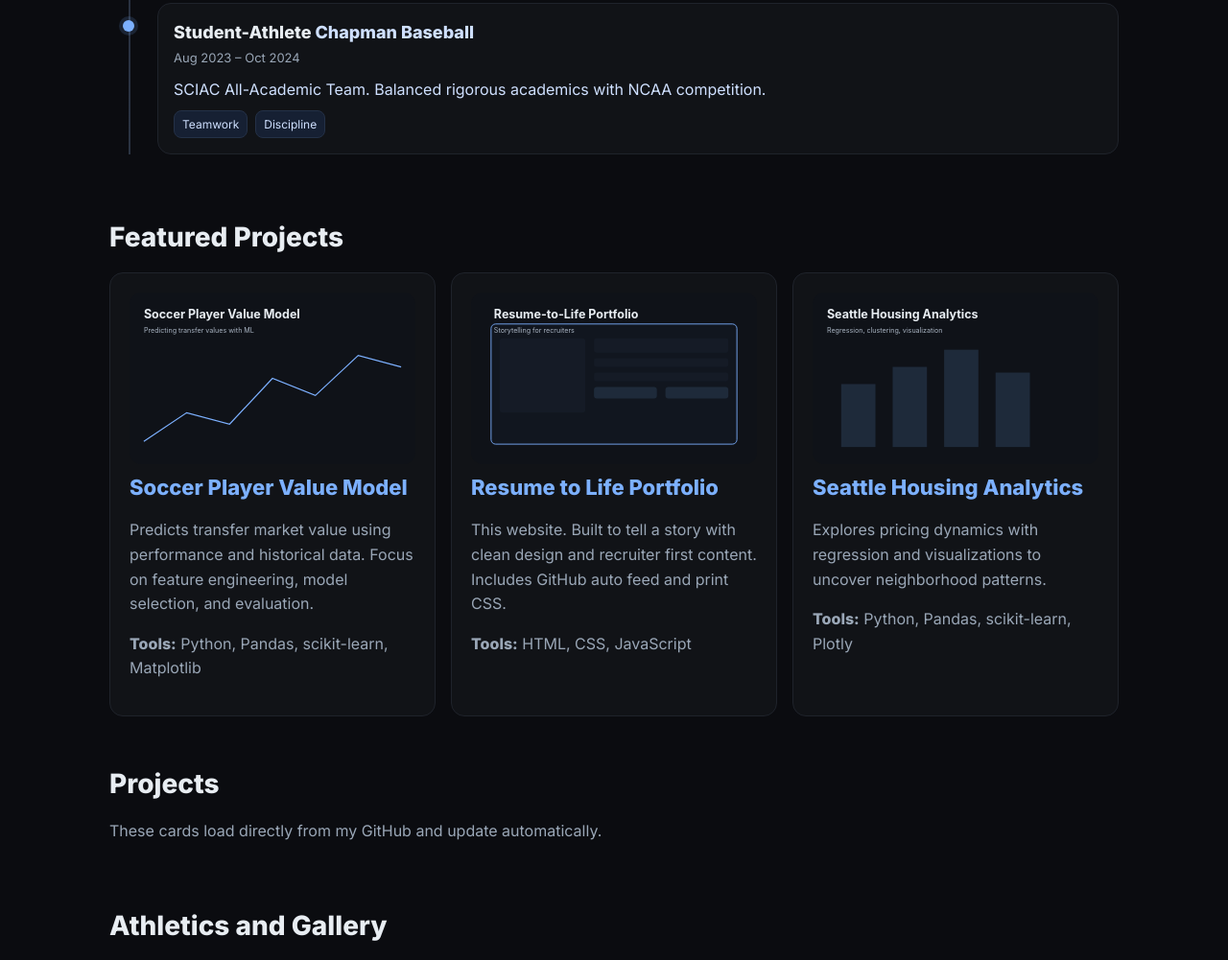
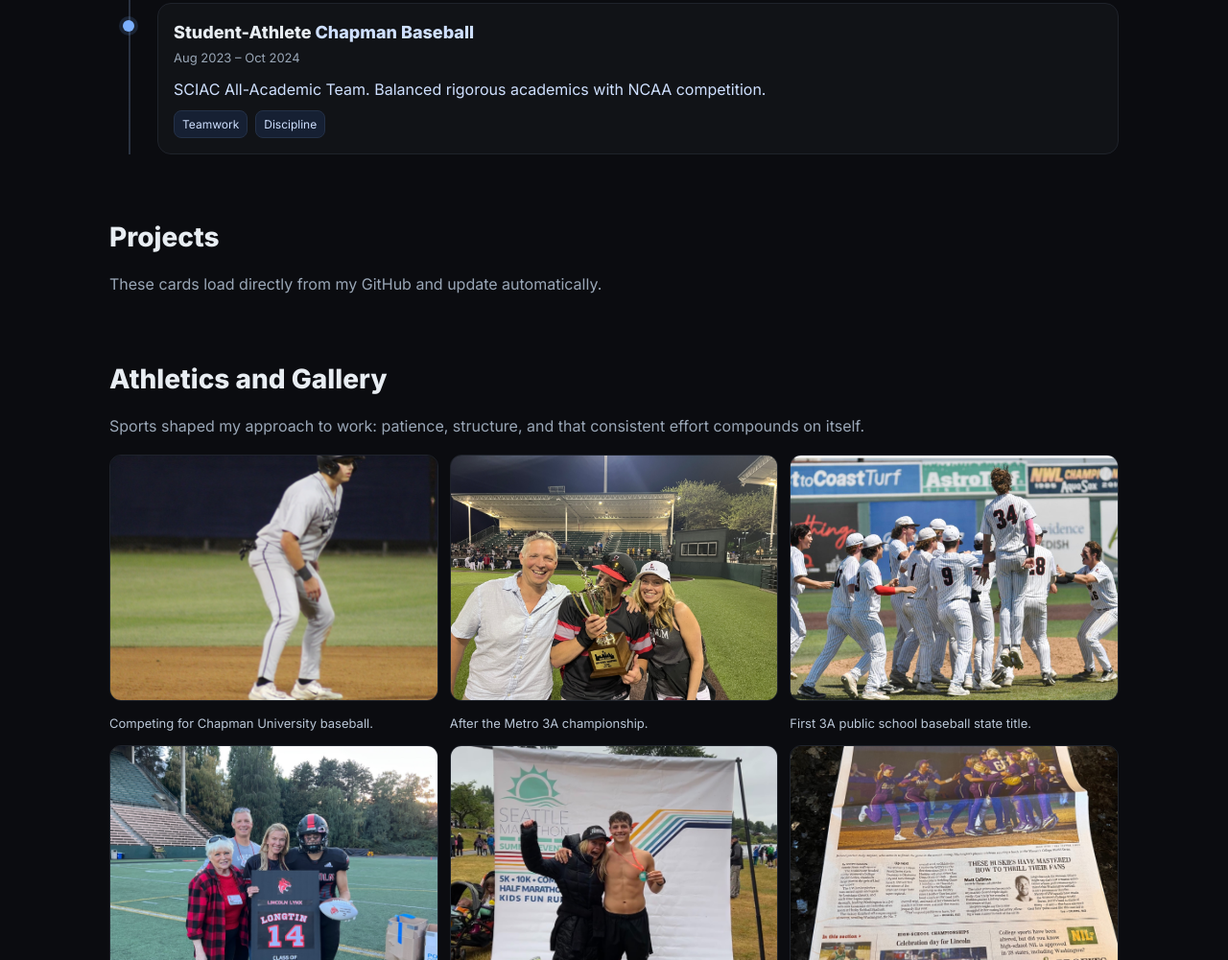
Before and after one commit to mtlongtin123/Resume_To_Life, a plain HTML site: page index.html in a window 1280 px wide. Shown: the part 2745-3746 px from the top of the page at 96% size. Drawn offline with Linux system fonts and the light colour scheme; no server answers.

Commit message:
Removing redunduncy in the website

```diff
--- a/index.html
+++ b/index.html
@@ -315,31 +315,6 @@
     </div>
   </section>
 
-
-  <section id="featured-projects" class="container">
-    <h2>Featured Projects</h2>
-    <div class="grid cols-2">
-      <a class="card" href="https://github.com/mtlongtin123" target="_blank" style="text-decoration:none">
-        <img src="assets/feat_soccer_value.svg" alt="Soccer Player Value Model thumbnail" loading="lazy" style="border-radius:12px;width:100%">
-        <h3>Soccer Player Value Model</h3>
-        <p>Predicts transfer market value using performance and historical data. Focus on feature engineering, model selection, and evaluation.</p>
-        <p><strong>Tools:</strong> Python, Pandas, scikit-learn, Matplotlib</p>
-      </a>
-      <a class="card" href="https://github.com/mtlongtin123" target="_blank" style="text-decoration:none">
-        <img src="assets/feat_portfolio_site.svg" alt="Resume-to-Life Portfolio thumbnail" loading="lazy" style="border-radius:12px;width:100%">
-        <h3>Resume to Life Portfolio</h3>
-        <p>This website. Built to tell a story with clean design and recruiter first content. Includes GitHub auto feed and print CSS.</p>
-        <p><strong>Tools:</strong> HTML, CSS, JavaScript</p>
-      </a>
-      <a class="card" href="https://github.com/mtlongtin123" target="_blank" style="text-decoration:none">
-        <img src="assets/feat_housing.svg" alt="Housing Analytics thumbnail" loading="lazy" style="border-radius:12px;width:100%">
-        <h3>Seattle Housing Analytics</h3>
-        <p>Explores pricing dynamics with regression and visualizations to uncover neighborhood patterns.</p>
-        <p><strong>Tools:</strong> Python, Pandas, scikit-learn, Plotly</p>
-      </a>
-    </div>
-  </section>
-
   <section id="projects" class="container">
     <h2>Projects</h2>
     <p>These cards load directly from my GitHub and update automatically.</p>
```
